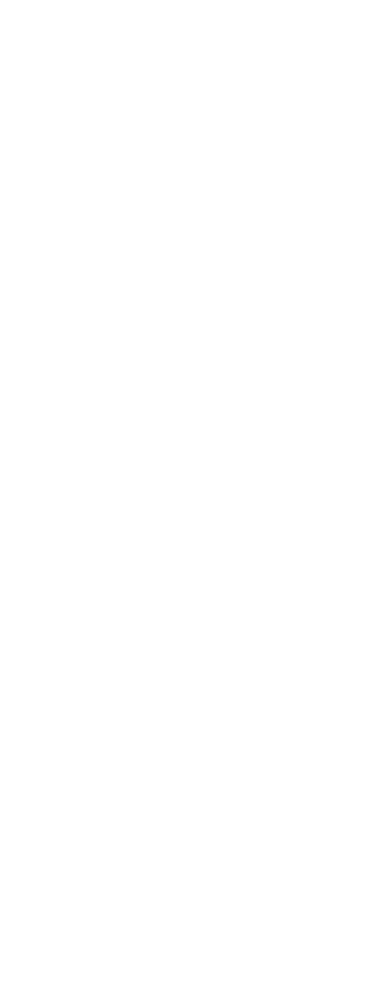
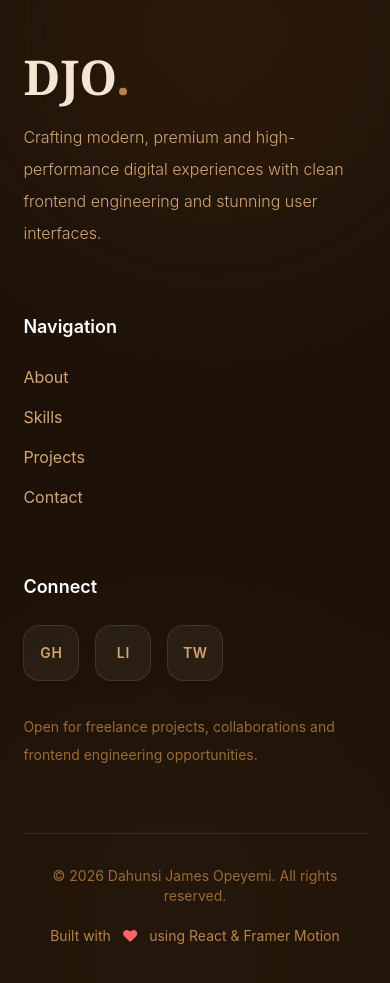
Before and after one commit to JAMES2021-CREATOR/my-portfolio, a React (Vite) app: page / in a window 390 px wide. Shown: the part 9620-10603 px from the top of the page. Before the commit the page ends 9577 px from the top, so only its background shows below. Built offline with nearby package versions, Linux system fonts and the light colour scheme.

Commit message:
Added React portfolio project

```diff
--- a/src/App.jsx
+++ b/src/App.jsx
@@ -7,6 +7,7 @@
 import Skills from './component/Skills.jsx'
 import Projects from './component/Projects.jsx'
 import Contact from './component/Contact.jsx'
+import Footer from './component/Footer.jsx'
 
 function App() {
   const [count, setCount] = useState(0)
@@ -18,6 +19,7 @@
     <Skills />
     <Projects />
     <Contact />
+    <Footer />
     </>
   )
 }
--- /dev/null
+++ b/src/component/Footer.jsx
@@ -0,0 +1,192 @@
+// Footer.jsx
+
+import { motion } from "framer-motion";
+
+const socials = [
+  {
+    name: "GitHub",
+    short: "GH",
+    href: "#",
+  },
+  {
+    name: "LinkedIn",
+    short: "LI",
+    href: "#",
+  },
+  {
+    name: "Twitter",
+    short: "TW",
+    href: "#",
+  },
+];
+
+const footerLinks = [
+  "About",
+  "Skills",
+  "Projects",
+  "Contact",
+];
+
+export default function Footer() {
+  return (
+    <footer className="relative overflow-hidden bg-[#1e1208] px-[6%] pt-24 pb-10 text-white">
+      {/* Background Glow */}
+      <div className="absolute top-[-100px] left-[10%] w-[350px] h-[350px] rounded-full bg-[#5e3b1a]/30 blur-[120px]" />
+
+      <div className="absolute bottom-[-120px] right-[10%] w-[350px] h-[350px] rounded-full bg-[#b8834a]/10 blur-[140px]" />
+
+      {/* TOP */}
+      <div className="relative z-10 grid lg:grid-cols-3 gap-16 pb-16 border-b border-white/10">
+        {/* BRAND */}
+        <motion.div
+          initial={{
+            opacity: 0,
+            y: 40,
+          }}
+          whileInView={{
+            opacity: 1,
+            y: 0,
+          }}
+          transition={{
+            duration: 0.8,
+          }}
+          viewport={{ once: true }}
+        >
+          <h2 className="font-serif text-5xl font-black text-[#f5e6d3] mb-5">
+            DJO<span className="text-[#b8834a]">.</span>
+          </h2>
+
+          <p className="text-[#d4a574] leading-8 max-w-[340px] font-light">
+            Crafting modern, premium and high-performance
+            digital experiences with clean frontend
+            engineering and stunning user interfaces.
+          </p>
+        </motion.div>
+
+        {/* NAVIGATION */}
+        <motion.div
+          initial={{
+            opacity: 0,
+            y: 40,
+          }}
+          whileInView={{
+            opacity: 1,
+            y: 0,
+          }}
+          transition={{
+            duration: 0.8,
+            delay: 0.15,
+          }}
+          viewport={{ once: true }}
+        >
+          <h3 className="text-lg font-semibold text-white mb-6">
+            Navigation
+          </h3>
+
+          <div className="flex flex-col gap-4">
+            {footerLinks.map((link, index) => (
+              <motion.a
+                key={index}
+                whileHover={{
+                  x: 8,
+                }}
+                href={`#${link.toLowerCase()}`}
+                className="text-[#d4a574] hover:text-white transition duration-300 w-fit"
+              >
+                {link}
+              </motion.a>
+            ))}
+          </div>
+        </motion.div>
+
+        {/* SOCIALS */}
+        <motion.div
+          initial={{
+            opacity: 0,
+            y: 40,
+          }}
+          whileInView={{
+            opacity: 1,
+            y: 0,
+          }}
+          transition={{
+            duration: 0.8,
+            delay: 0.3,
+          }}
+          viewport={{ once: true }}
+        >
+          <h3 className="text-lg font-semibold text-white mb-6">
+            Connect
+          </h3>
+
+          <div className="flex gap-4 flex-wrap">
+            {socials.map((social, index) => (
+              <motion.a
+                key={index}
+                href={social.href}
+                whileHover={{
+                  y: -6,
+                  scale: 1.08,
+                }}
+                whileTap={{
+                  scale: 0.95,
+                }}
+                className="group w-14 h-14 rounded-2xl border border-white/10 bg-white/5 backdrop-blur-xl flex items-center justify-center text-[#d4a574] hover:bg-[#5e3b1a] hover:text-white hover:border-[#b8834a] transition-all duration-300 shadow-lg"
+              >
+                <span className="font-semibold text-sm tracking-wider">
+                  {social.short}
+                </span>
+              </motion.a>
+            ))}
+          </div>
+
+          <p className="text-[#9a6a35] text-sm mt-8 leading-7">
+            Open for freelance projects, collaborations and
+            frontend engineering opportunities.
+          </p>
+        </motion.div>
+      </div>
+
+      {/* BOTTOM */}
+      <motion.div
+        initial={{
+          opacity: 0,
+          y: 30,
+        }}
+        whileInView={{
+          opacity: 1,
+          y: 0,
+        }}
+        transition={{
+          duration: 0.8,
+          delay: 0.4,
+        }}
+        viewport={{ once: true }}
+        className="relative z-10 flex flex-col md:flex-row items-center justify-between gap-5 pt-8"
+      >
+        <p className="text-[#9a6a35] text-sm text-center md:text-left">
+          © 2026 Dahunsi James Opeyemi. All rights reserved.
+        </p>
+
+        <div className="flex items-center gap-3 text-sm text-[#b8834a]">
+          <span>Built with</span>
+
+          <motion.span
+            animate={{
+              scale: [1, 1.2, 1],
+            }}
+            transition={{
+              duration: 1.5,
+              repeat: Infinity,
+            }}
+            className="text-red-400"
+          >
+            ❤
+          </motion.span>
+
+          <span>using React & Framer Motion</span>
+        </div>
+      </motion.div>
+    </footer>
+  );
+}
```
